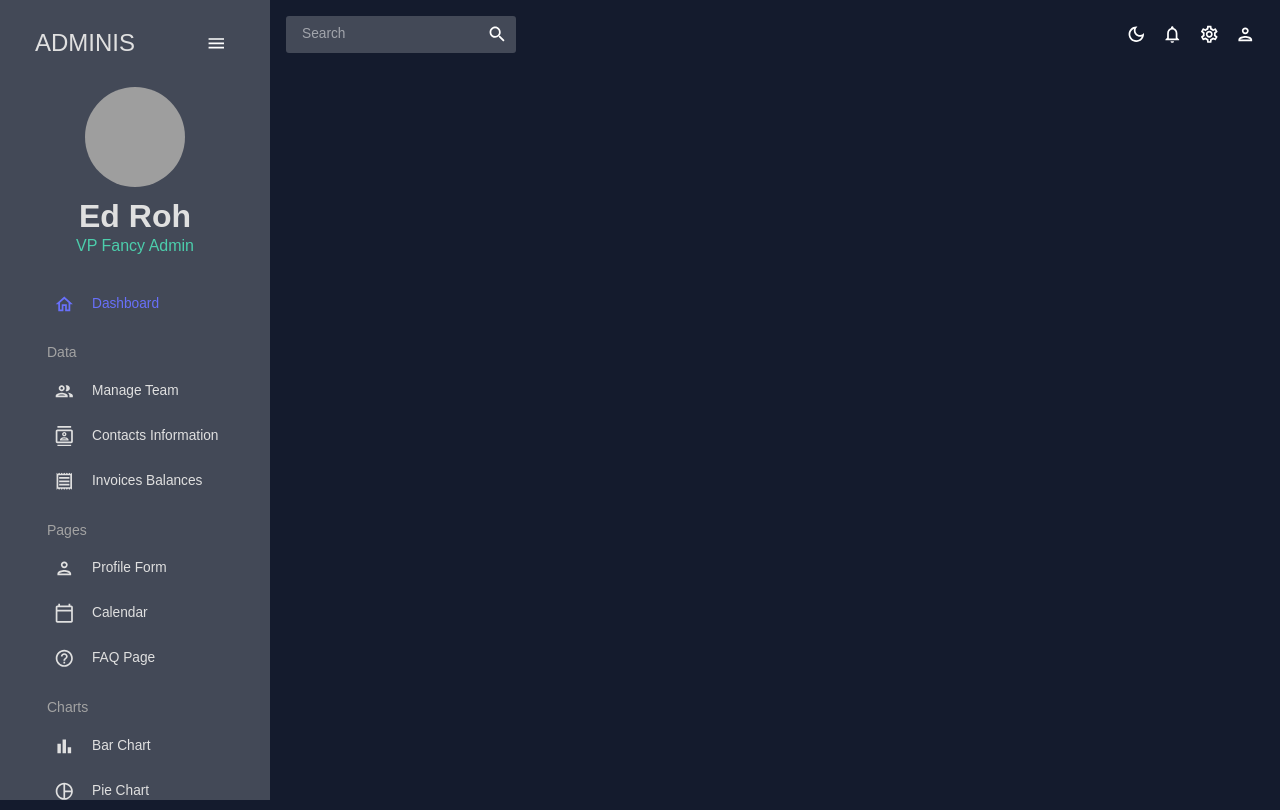
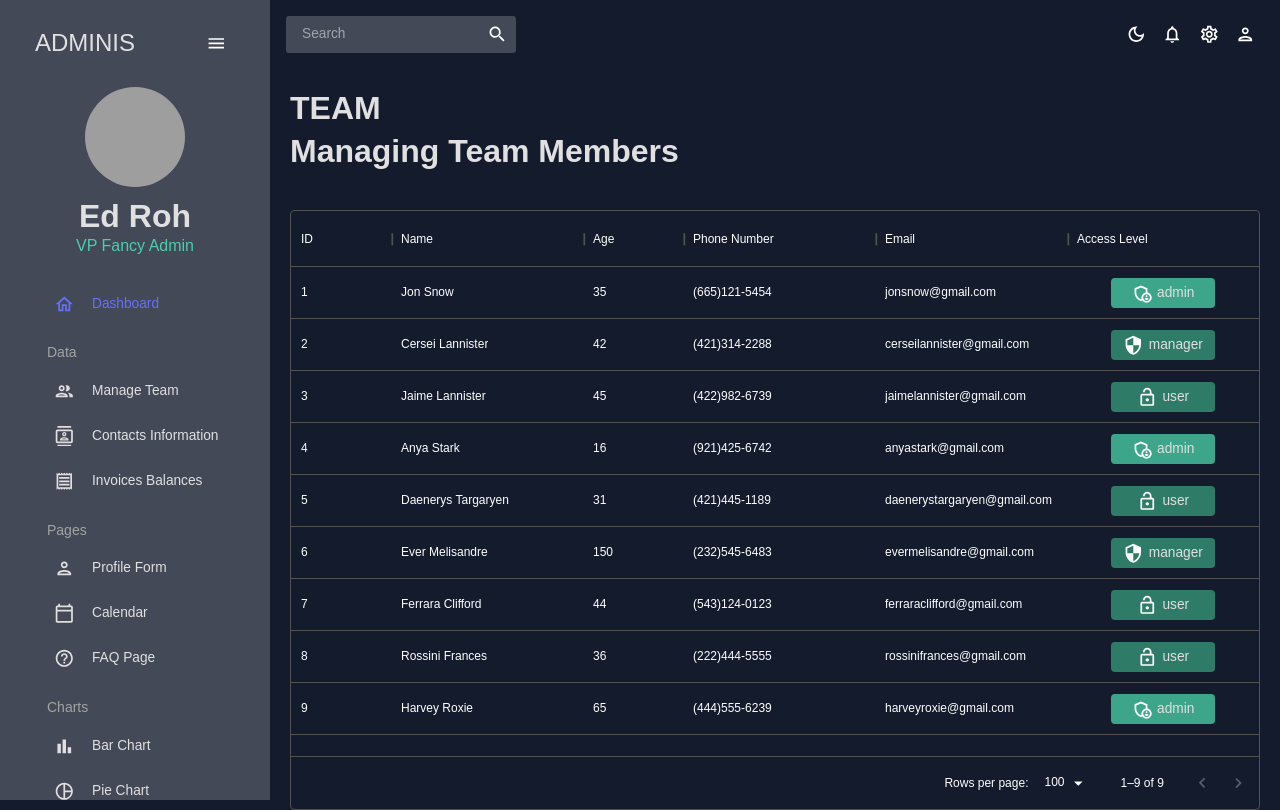
Before and after one commit to jonrob08/react-admin, a React (Create React App) app: page /team in a window 1280 px wide. Built offline with nearby package versions, Linux system fonts and the light colour scheme; grey boxes are pictures that could not be loaded; a web font is replaced by a local one.

Commit message:
datatable is showing up on team route correctly and is displaying dummy data

```diff
--- a/src/App.js
+++ b/src/App.js
@@ -32,7 +32,7 @@ function App() {
             <Topbar setIsSidebar={setIsSidebar} />
             <Routes>
               <Route path="/" element={<Dashboard />} />
-              {/* <Route path="/team" element={<Team />} /> */}
+              <Route path="/team" element={<Team />} />
               {/* <Route path="/contacts" element={<Contacts />} /> */}
               {/* <Route path="/invoices" element={<Invoices />} /> */}
               {/* <Route path="/form" element={<Form />} /> */}
--- a/src/scenes/team/index.jsx
+++ b/src/scenes/team/index.jsx
@@ -3,14 +3,57 @@ import { DataGrid } from "@mui/x-data-grid";
 import { tokens } from "../../theme";
 import { mockDataTeam } from '../../data/mockData'
 import AdminPanelSettingsOutlinedIcon from "@mui/icons-material/AdminPanelSettingsOutlined"
-import LockOpenSettingsOutlinedIcon from "@mui/icons-material/LockOpenSettingsOutlined"
-import SecuritySettingsOutlinedIcon from "@mui/icons-material/SecuritySettingsOutlined"
+import LockOpenOutlinedIcon from "@mui/icons-material/LockOpenOutlined"
+import SecurityOutlinedIcon from "@mui/icons-material/SecurityOutlined"
 import Header from "../../components/Header";
 
 const Team = () => {
+    const theme = useTheme()
+    const colors = tokens(theme.palette.mode)
+    const columns = [
+        {field: "id", headerName: "ID"},
+        { field: "name", headerName: "Name", flex: 1, cellClassName: "name-column--cell" },
+        { field: "age", headerName: "Age", type: "number", headerAlign: "left", align: "left"},
+        { field: "phone", headerName: "Phone Number", flex: 1},
+        { field: "email", headerName: "Email", flex: 1},
+        { field: "access", headerName: "Access Level", flex: 1, renderCell: ({ row: { access } }) => {
+            return (
+                <Box
+                    width="60%"
+                    m="0 auto"
+                    p="5px"
+                    display="flex"
+                    justifyContent="center"
+                    backgroundColor={
+                        access === "admin"
+                        ? colors.greenAccent[600]
+                        : colors.greenAccent[700]
+                    }
+                    borderRadius="4px"
+                >
+                    {access === "admin" && <AdminPanelSettingsOutlinedIcon />}
+                    {access === "manager" && <SecurityOutlinedIcon />}
+                    {access === "user" && <LockOpenOutlinedIcon />}
+                    <Typography color={colors.grey[100]} sx={{ ml: '5px' }}>
+                        {access}
+                    </Typography>
+                </Box>
+            )
+        }},
+    ]
+
     return (
-        <Box>
-            <h1>Team</h1>
+        <Box m="20px">
+            <Header title="TEAM" subtitle="Managing Team Members" />
+            <Box
+                m="40px 0 0 0"
+                height="75vh"
+            >
+                <DataGrid
+                    rows={mockDataTeam}
+                    columns={columns}
+                />
+            </Box>
         </Box>
     )
 }
```
